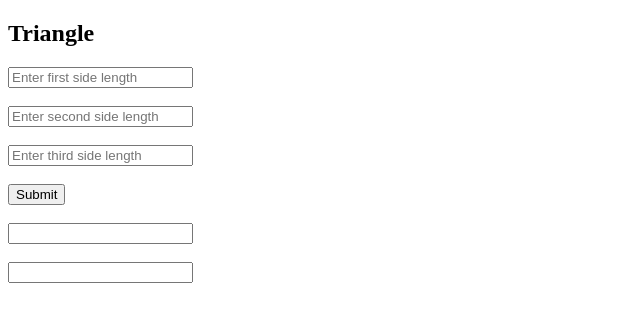
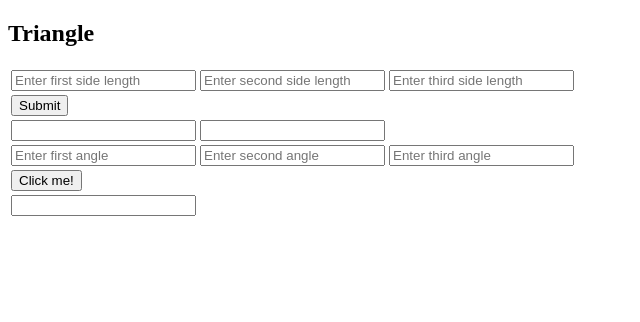
Before and after one commit to Karna1611/JavaScript, a plain HTML site: page dad/triangle.html in a window 1280 px wide. Shown: the whole page, without its empty margins (0-640 px from the left). Drawn offline with Linux system fonts and the light colour scheme.

Commit message:
triangle

```diff
--- a/dad/triangle.html
+++ b/dad/triangle.html
@@ -5,12 +5,43 @@
 </head>
 <body>
     <h2>Triangle</h2>
-    <input type="number" placeholder="Enter first side length" id="side1" required> <br> <br>
-    <input type="number" placeholder="Enter second side length" id="side2" required> <br> <br>
-    <input type="number" placeholder="Enter third side length" id="side3" required> <br> <br>
-    <button type="submit" id="btn1" onclick="showResult()"> Submit </button> <br> <br>
-    <input type="text" id="txt1" readonly> <br> <br>
-    <input type="text" id="txt2" readonly>
+    <table>
+        <tr>
+            <td>
+                <input type="number" placeholder="Enter first side length" id="side1" required>
+                <input type="number" placeholder="Enter second side length" id="side2" required>
+                <input type="number" placeholder="Enter third side length" id="side3" required>
+            </td>
+        </tr>
+        <tr>
+            <td>
+                <button type="submit" id="btn1" onclick="showResult()"> Submit </button>
+            </td>
+        </tr>
+        <tr>
+            <td>
+                <input type="text" id="txt1" readonly>
+                <input type="text" id="txt2" readonly>
+            </td>
+        </tr>
+        <tr>
+            <td>
+                <input type="number" placeholder="Enter first angle" id="angle1" required>
+                <input type="number" placeholder="Enter second angle" id="angle2" required>
+                <input type="number" placeholder="Enter third angle" id="angle3" required>
+            </td>
+        </tr>
+        <tr>
+            <td>
+                <button type="submit" id="btn2" onclick="showAngle()">Click me!</button>
+            </td>
+        </tr>
+        <tr>
+            <td>
+                <input type="text" id="txt3" readonly>
+            </td>
+        </tr>
+    </table>
     <script src="triangles.js"></script>
 </body>
 </html>
--- a/dad/triangles.js
+++ b/dad/triangles.js
@@ -48,3 +48,46 @@ function showResult(){
         console.log("Error: Input elements not found in the DOM");
     }
 }
+
+function showAngle(){
+    let a=document.getElementById('angle1');
+    let b=document.getElementById('angle2');
+    let c=document.getElementById('angle3');
+    let d=document.getElementById('txt3');
+
+    if(a!==null && b!=null && c!=null && d!=null){
+        let first=+(a.value);
+        let second=+(b.value);
+        let third=+(c.value);
+
+        if(!isNaN(first) && !isNaN(second) && !isNaN(third)){
+            if(first<90 && second<90 && third<90){
+                    if(first+second+third==180){
+                        d.value='Acute angle triangle';
+                    }
+                    else{
+                        d.value='Not 180';
+                    }
+            }
+            else if(first==90 || second==90 || third==90){
+                if(first+second+third==180){
+                    d.value='Right angle triangle';
+                }
+                else{
+                    d.value='Not 180';
+                }
+            }
+            else if(first>90 || second>90 || third>90){
+                if(first+second+third==180){
+                    d.value='Obtuse angle triangle';
+                }
+                else{
+                    d.value='Not 180';
+                }
+            }
+        }
+    }
+    else{
+        console.log("Error: Input elements not found in the DOM");
+    }
+}
```
